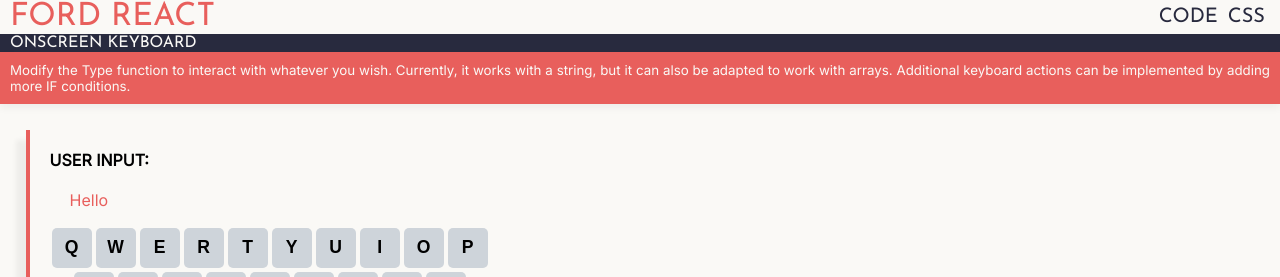
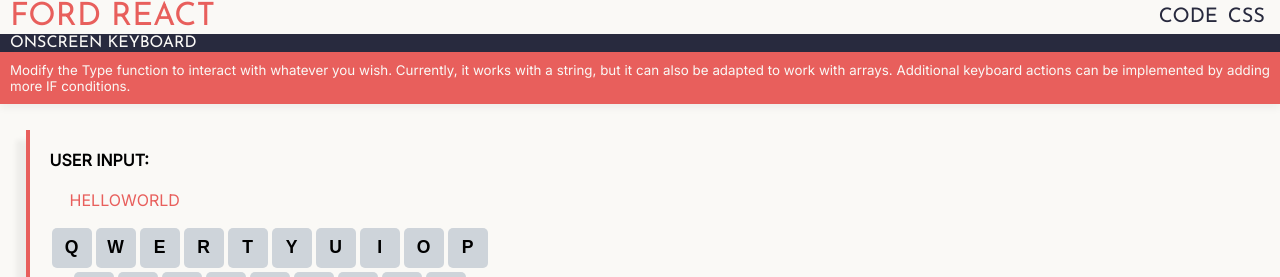
Before and after one commit to Fordcois/ford-react-library, a React (Vite) app: page /onscreenkeyboard in a window 1280 px wide. Shown: the top 277 px of the page. Built offline with nearby package versions, Linux system fonts and the light colour scheme.

Commit message:
Changes Default word on Onscreen keyboard comp

```diff
--- a/src/components/componentsInLib/OSKeyboard/OnscreenKeyboard.jsx
+++ b/src/components/componentsInLib/OSKeyboard/OnscreenKeyboard.jsx
@@ -4,7 +4,7 @@
 
 const  OnscreenKeyboard= () => {
 
-const [userinput,setuserinput] = useState("Hello")
+const [userinput,setuserinput] = useState("HELLOWORLD")
 
 // The Below Code if for accepting real keyboard inputs
 const [pressedKeys,setPressedKeys] = useState({})
```
